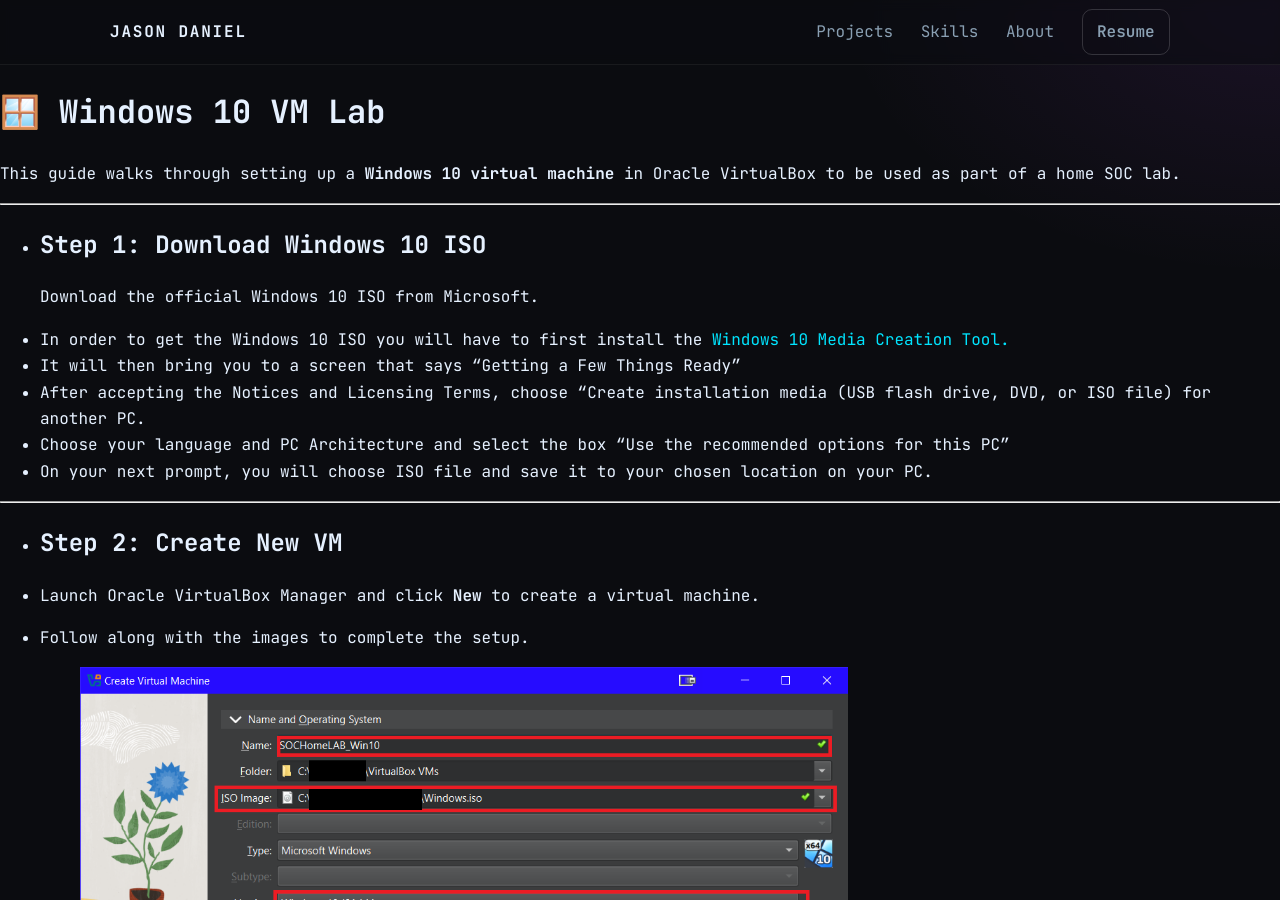
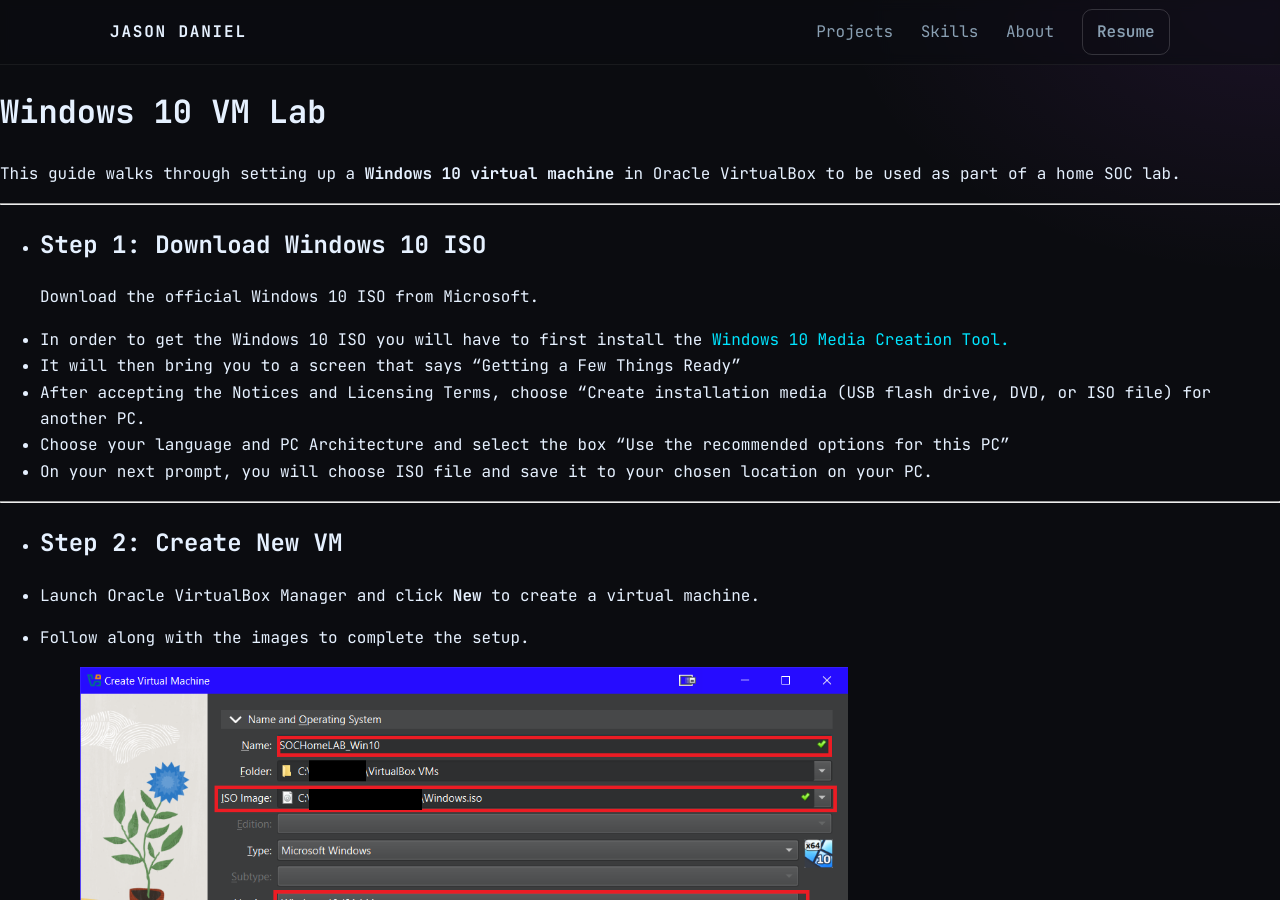
Before and after one commit to cscdanielj/cscdanielj.github.io, a Jekyll site: the page built from projects/windows-lab.md, in a window 1280 px wide and 900 px high. Built offline with Jekyll 4.4.1, drawn with Linux system fonts in a browser that asks for light colours.

```diff
--- a/projects/windows-lab.md
+++ b/projects/windows-lab.md
@@ -4,7 +4,7 @@ title: Windows 10 VM Lab
 permalink: /projects/windows-lab.html
 ---
 
-# 🪟 Windows 10 VM Lab
+# Windows 10 VM Lab
 
 This guide walks through setting up a **Windows 10 virtual machine** in Oracle VirtualBox to be used as part of a home SOC lab.
 
```
